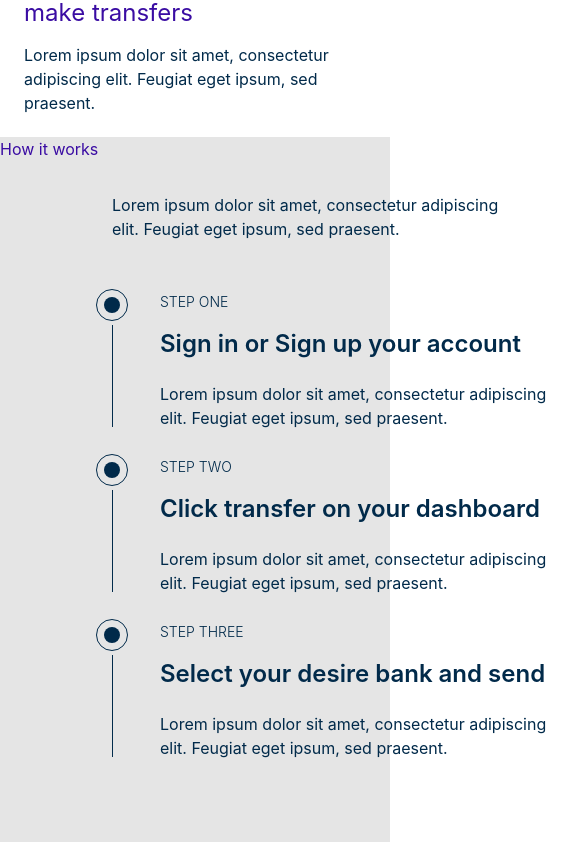
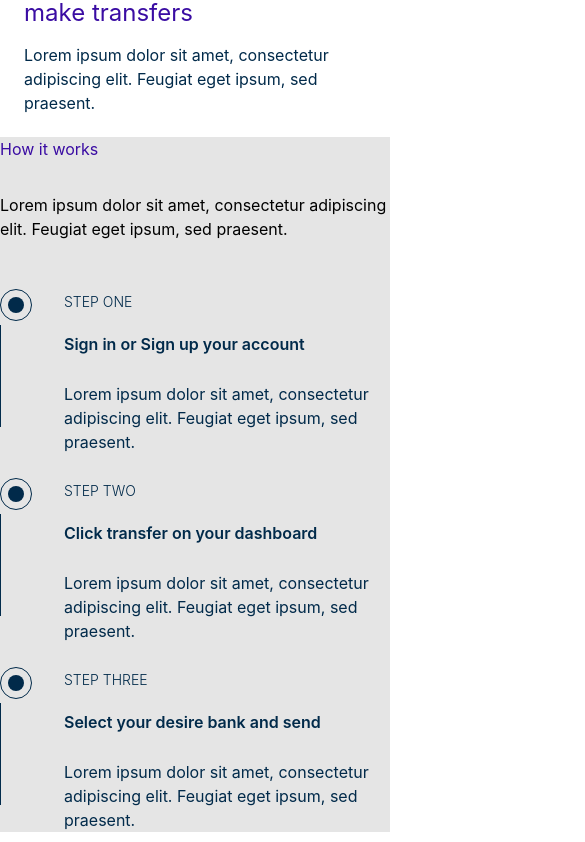
Before and after one commit to Danny4life/fintech.africa, a React (Vite) app: page /homepage in a window 390 px wide. Shown: the part 1432-2274 px from the top of the page, 585 px wide, since content can reach past the window. Built offline with nearby package versions, Linux system fonts and the light colour scheme.

Commit message:
make mobile responsive

```diff
--- a/src/pages/landing-page/Homepage.jsx
+++ b/src/pages/landing-page/Homepage.jsx
@@ -180,25 +180,26 @@ const Homepage = () => {
                 </section>
 
                 <section className="bg-[#E5E5E5]">
-                    <div className="flex">
-                        <div className="flex-1 non-italic">
+                    <div className="lg:flex">
+                        <div className="lg:flex-1 non-italic">
                             <h1 className="
                             lg:font-bold lg:text-4xl lg:leading-10 text-[#3A0CA3] lg:pt-12 lg:ml-28 mb-8">
                                 How it works
                             </h1>
-                            <p className="w-[26rem] font-normal text-[#012A4A] text-base ml-28 leading-6 mb-12">
+                            <p className="
+                            lg:w-[26rem] lg:font-normal lg:text-[#012A4A] lg:text-base lg:ml-28 leading-6 mb-12">
                                 Lorem ipsum dolor sit amet, consectetur adipiscing elit. Feugiat eget ipsum, sed praesent.
                             </p>
                             <div className="flex">
                                 <div>
                                     <div className="
-                                    flex justify-center items-center w-[32px] h-[32px] bg-[#FFFFFFF] border border-[#012A4A] rounded-2xl ml-24"
+                                    flex justify-center items-center w-[32px] h-[32px] bg-[#FFFFFFF] border border-[#012A4A] rounded-2xl lg:ml-24"
                                     >
                                         <span className="flex justify-center items-center">
                                             <Dot1 />
                                         </span>
                                     </div>
-                                    <div className="ml-28 pt-1">
+                                    <div className="lg:ml-28 pt-1">
                                         <Hr1 />
                                     </div>
                                 </div>
@@ -206,8 +207,8 @@ const Homepage = () => {
 
                                 <div className="non-italic ml-8">
                                     <span className="text-sm font-light text-[#012A4A] leading-6">STEP ONE</span>
-                                    <h2 className="text-2xl font-semibold text-[#012A4A] leading-7 mb-6 pt-4">Sign in or Sign up your account</h2>
-                                    <p className="w-[26rem] text-base font-normal text-[#012A4A] leading-6 mb-6">Lorem ipsum dolor sit amet, consectetur adipiscing elit.
+                                    <h2 className="lg:text-2xl font-semibold text-[#012A4A] leading-7 mb-6 pt-4">Sign in or Sign up your account</h2>
+                                    <p className="lg:w-[26rem] lg:text-base font-normal text-[#012A4A] leading-6 mb-6">Lorem ipsum dolor sit amet, consectetur adipiscing elit.
                                         Feugiat eget ipsum, sed praesent.
                                     </p>
                                 </div>
@@ -216,13 +217,13 @@ const Homepage = () => {
                             <div className="flex">
                                 <div>
                                     <div className="
-                                    flex justify-center items-center w-[32px] h-[32px] bg-[#FFFFFFF] border border-[#012A4A] rounded-2xl ml-24"
+                                    flex justify-center items-center w-[32px] h-[32px] bg-[#FFFFFFF] border border-[#012A4A] rounded-2xl lg:ml-24"
                                     >
                                         <span className="flex justify-center items-center">
                                             <Dot1 />
                                         </span>
                                     </div>
-                                    <div className="ml-28 pt-1">
+                                    <div className="lg:ml-28 pt-1">
                                         <Hr1 />
                                     </div>
                                 </div>
@@ -230,8 +231,8 @@ const Homepage = () => {
 
                                 <div className="non-italic ml-8">
                                     <span className="text-sm font-light text-[#012A4A] leading-6 mb-4">STEP TWO</span>
-                                    <h2 className="text-2xl font-semibold text-[#012A4A] leading-7 pt-4 mb-6">Click transfer on your dashboard</h2>
-                                    <p className="w-[26rem] text-base font-normal text-[#012A4A] leading-6 mb-6">Lorem ipsum dolor sit amet, consectetur adipiscing elit.
+                                    <h2 className="lg:text-2xl font-semibold text-[#012A4A] leading-7 pt-4 mb-6">Click transfer on your dashboard</h2>
+                                    <p className="lg:w-[26rem] text-base font-normal text-[#012A4A] leading-6 mb-6">Lorem ipsum dolor sit amet, consectetur adipiscing elit.
                                         Feugiat eget ipsum, sed praesent.
                                     </p>
                                 </div>
@@ -240,13 +241,13 @@ const Homepage = () => {
                             <div className="flex">
                                 <div>
                                     <div className="
-                                    flex justify-center items-center w-[32px] h-[32px] bg-[#FFFFFFF] border border-[#012A4A] rounded-2xl ml-24"
+                                    flex justify-center items-center w-[32px] h-[32px] bg-[#FFFFFFF] border border-[#012A4A] rounded-2xl lg:ml-24"
                                     >
                                         <span className="flex justify-center items-center">
                                             <Dot1 />
                                         </span>
                                     </div>
-                                    <div className="ml-28 pt-1">
+                                    <div className="lg:ml-28 pt-1">
                                         <Hr1 />
                                     </div>
                                 </div>
@@ -254,14 +255,14 @@ const Homepage = () => {
 
                                 <div className="non-italic ml-8">
                                     <span className="text-sm font-light text-[#012A4A] leading-6 mb-6">STEP THREE</span>
-                                    <h2 className="text-2xl font-semibold text-[#012A4A] leading-7 pt-4 mb-6">Select your desire bank and send</h2>
-                                    <p className="w-[26rem] text-base font-normal text-[#012A4A] leading-6">Lorem ipsum dolor sit amet, consectetur adipiscing elit.
+                                    <h2 className="lg:text-2xl font-semibold text-[#012A4A] leading-7 pt-4 mb-6">Select your desire bank and send</h2>
+                                    <p className="lg:w-[26rem] text-base font-normal text-[#012A4A] leading-6">Lorem ipsum dolor sit amet, consectetur adipiscing elit.
                                         Feugiat eget ipsum, sed praesent.
                                     </p>
                                 </div>
                             </div>
                         </div>
-                        <div className="flex-1 py-16 ml-44">
+                        <div className="flex-1 py-16 ml-44 hidden lg:block">
                             <div className="w-[476px] h-[577px] bg-[#cbb7e9] rounded-2xl flex justify-center">
                                 <img src={img2} alt="image" />
 
```
